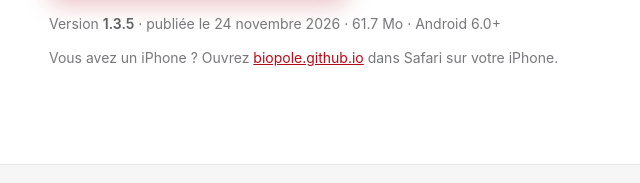
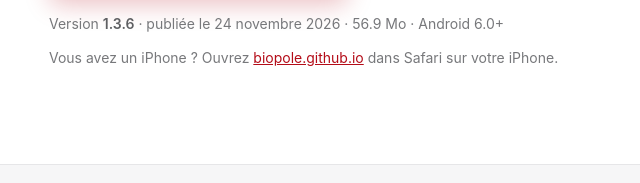
Before and after one commit to biopole/biopole-connect, a plain HTML site: page index.html in a window 1280 px wide. Shown: the part 581-764 px from the top of the page, 95-735 px from the left. Drawn offline with Linux system fonts and the light colour scheme.

```diff
--- a/index.html
+++ b/index.html
@@ -311,9 +311,9 @@
   <script>
     // ── Informations de la version publiée (à mettre à jour) ─────────────
     const APP = {
-      version: "1.3.5",
+      version: "1.3.6",
       date: "2026-11-24",
-size: "61.7 Mo",
+size: "56.9 Mo",
       // "auto" : sur GitHub Pages, le bouton pointe vers l'APK de la dernière
       // Release GitHub du même dépôt (fichier nommé biopole-connect.apk).
       // Sinon : nom du fichier à côté de index.html, ou URL complète.
```
